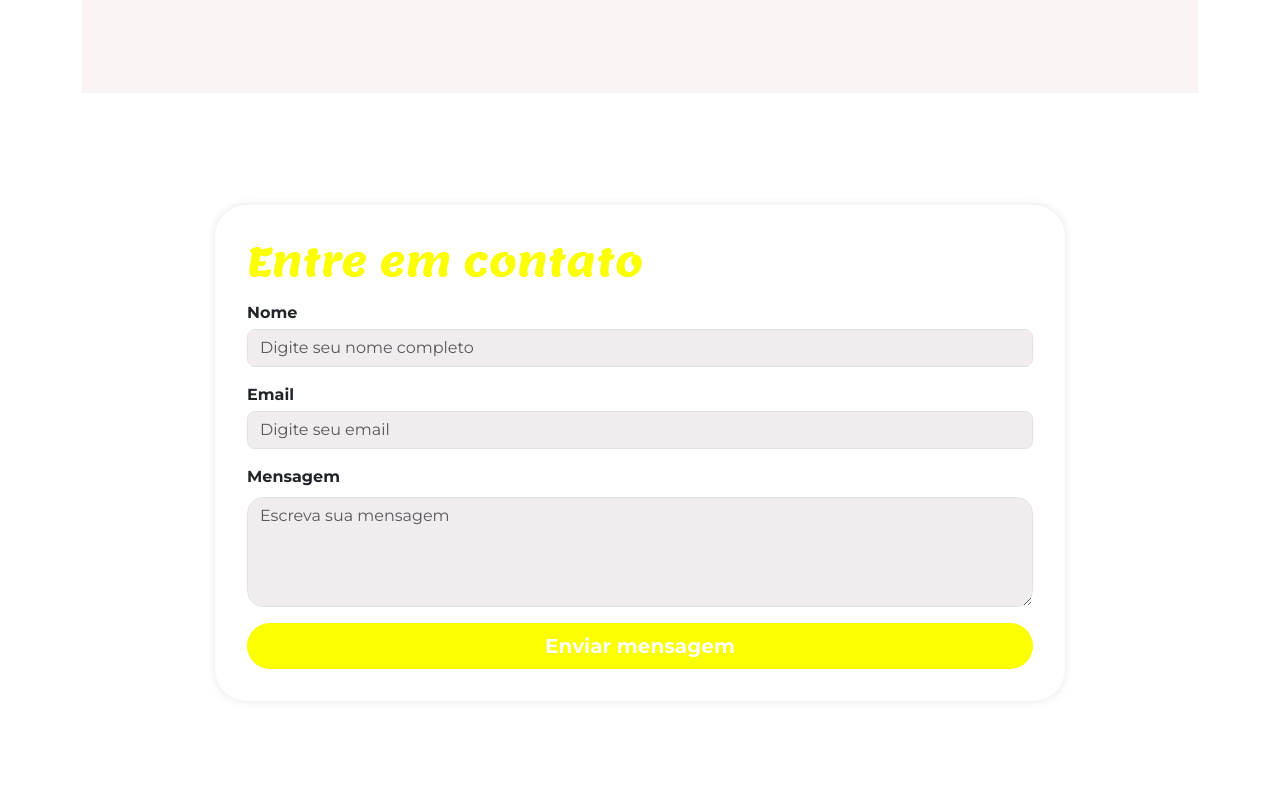
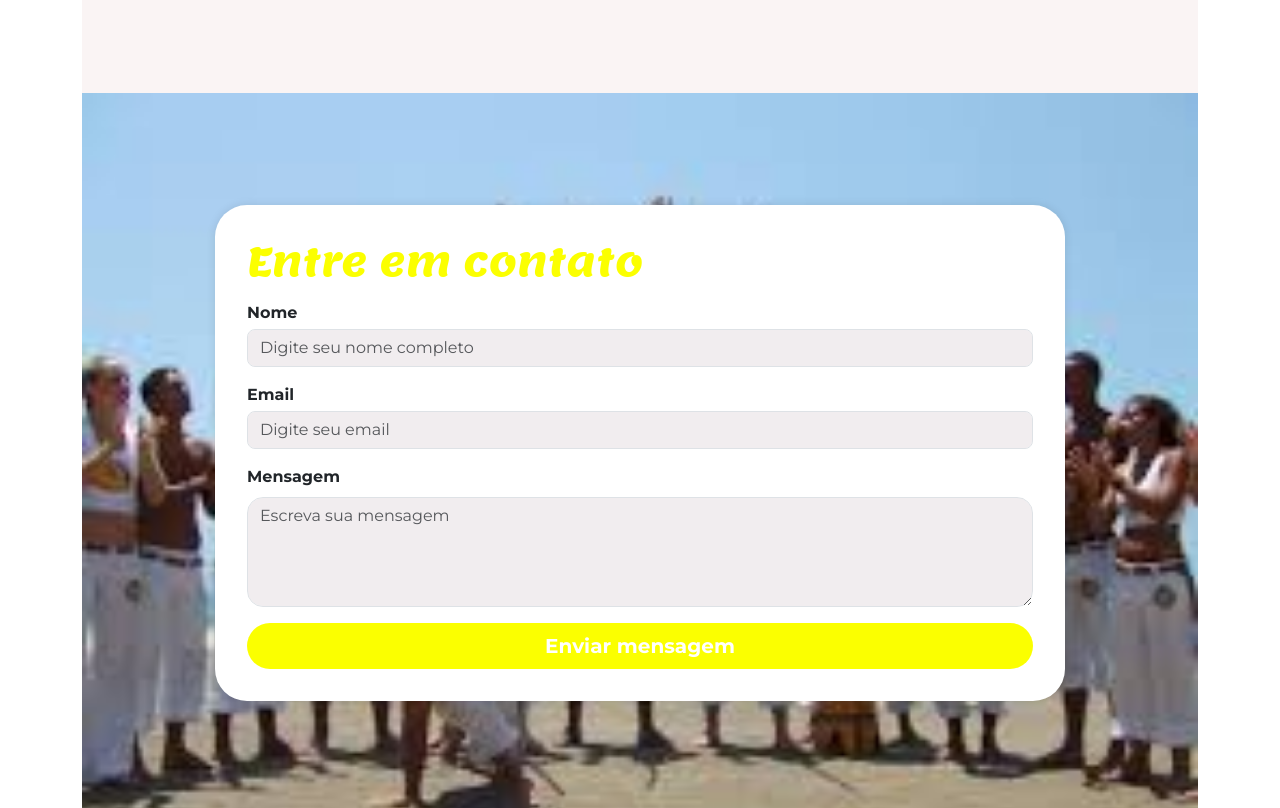
Before and after one commit to kauancapoeira/philips-completo, a plain HTML site: page index.html in a window 1280 px wide. Shown: the part 2366-3174 px from the top of the page. Drawn offline with nearby package versions, Linux system fonts and the light colour scheme.

Commit message:
Update styles.css

```diff
--- a/styles.css
+++ b/styles.css
@@ -113,7 +113,7 @@ h2 {
 }
 
 #contato {
-    background-image: url('img/image\ \(1\).png');
+    background-image: url('img/download\ \(1\).jpg');
     background-size: cover;
     padding: 4rem 0;
     /* Espaçamento interno para a seção de contato */
```
